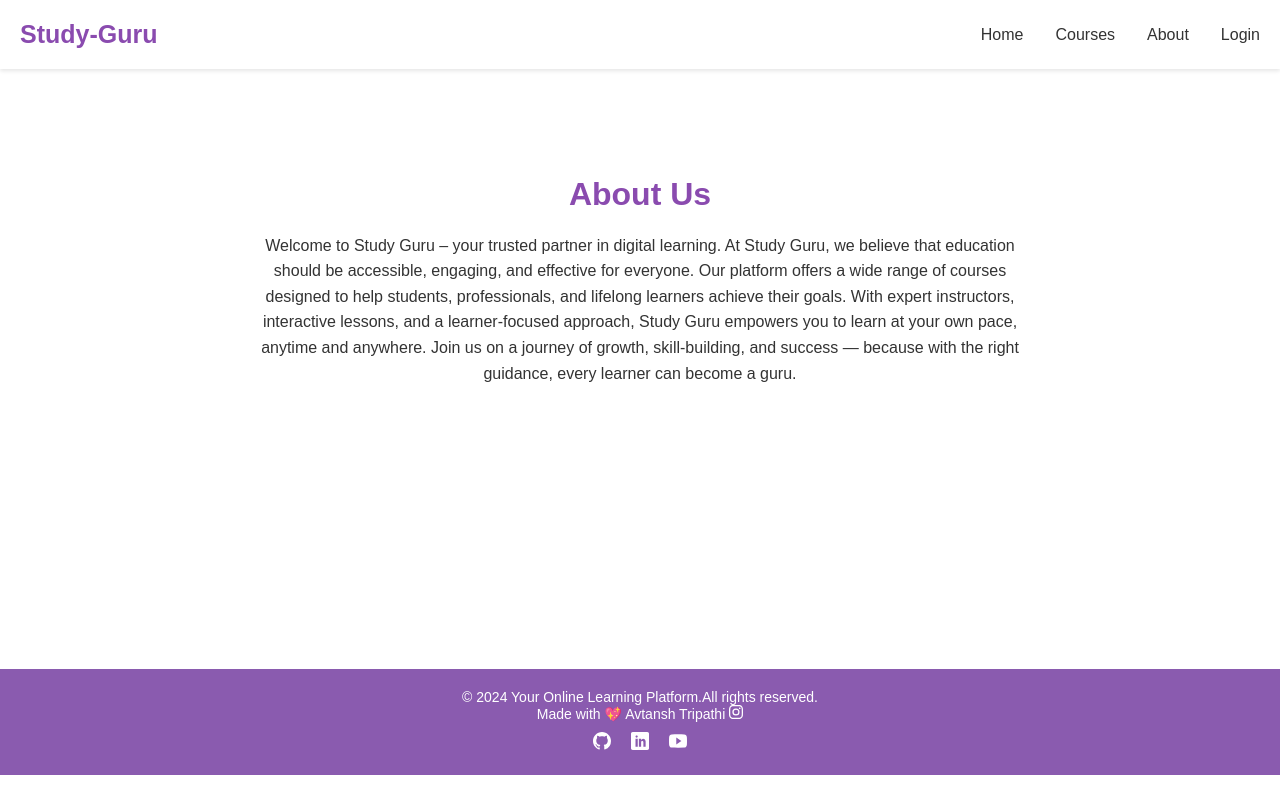
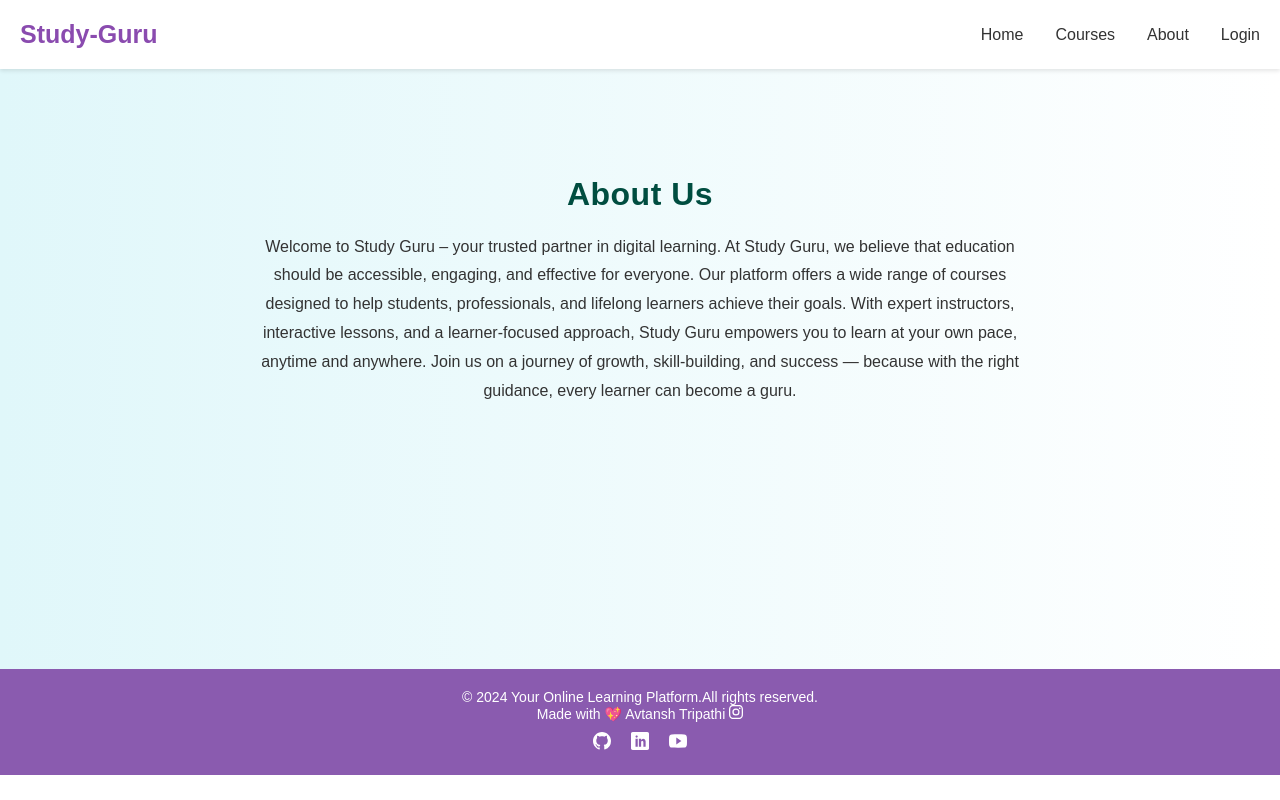
Before and after one commit to Avtansh88/studygurufrontend, a React (Vite) app: page /about in a window 1280 px wide. Built offline with nearby package versions, Linux system fonts and the light colour scheme; no server answers.

Commit message:
Update about.css

```diff
--- a/src/pages/about/about.css
+++ b/src/pages/about/about.css
@@ -1,23 +1,26 @@
-.about{
+.about {
   padding: 80px 0;
   text-align: center;
   min-height: 55vh;
+  background: linear-gradient(to right, #e0f7fa, #ffffff);
 
-    .about-content{
+  .about-content {
     max-width: 800px;
     margin: 0 auto;
 
-        h2{
+    h2 {
       font-size: 32px;
-            color: #8a4baf;
+      color: #004d40;
       margin-bottom: 20px;
+      font-weight: 600;
+      letter-spacing: 0.5px;
+    }
 
-
-        }
-        p{
+    p {
       font-size: 16px;
       color: #333;
-            line-height: 1.6;
+      line-height: 1.8;
+      padding: 0 10px;
     }
   }
 }
```
Lines whose indentation alone changed are shown as unchanged.
